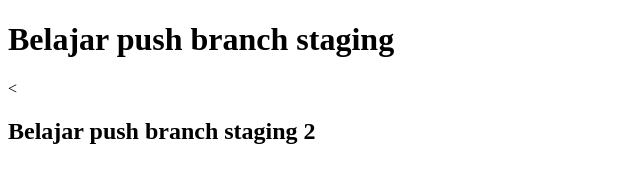
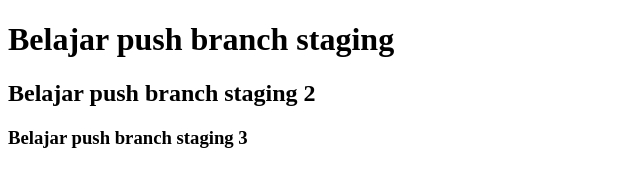
Before and after one commit to JepriYS/test-git, a plain HTML site: page header.html in a window 1280 px wide. Shown: the whole page, without its empty margins (0-640 px from the left). Drawn offline with Linux system fonts and the light colour scheme.

Commit message:
Menambahkan elment h3

```diff
--- a/header.html
+++ b/header.html
@@ -6,6 +6,7 @@
   </head>
   <body>
     <h1>Belajar push branch staging</h1>
-    <<h2>Belajar push branch staging 2</h2>
+    <h2>Belajar push branch staging 2</h2>
+    <h3>Belajar push branch staging 3</h3>
   </body>
 </html>
```
